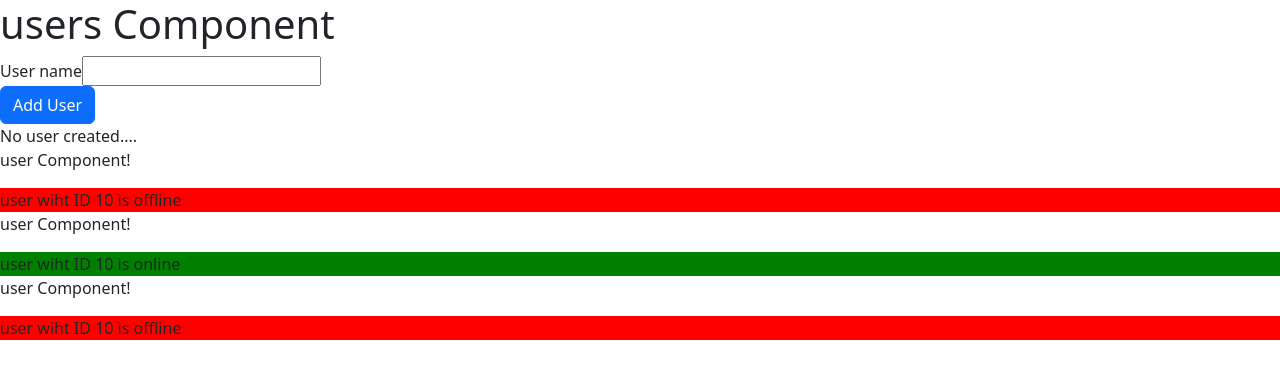
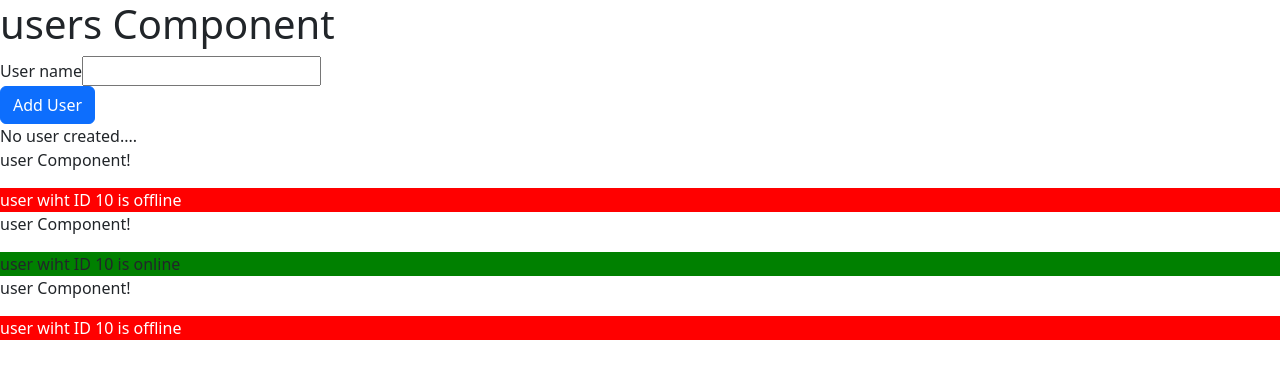
Before and after one commit to gittudemo/Angular-concepts, an Angular app: page / in a window 1280 px wide. Shown: the top 378 px of the page. Built offline with nearby package versions, Linux system fonts and the light colour scheme.

Commit message:
using ngClass to apply css class  Dynamically

```diff
--- a/src/app/user/user.component.css
+++ b/src/app/user/user.component.css
@@ -0,0 +1,3 @@
+.offline {
+  color: white;
+}
--- a/src/app/user/user.component.html
+++ b/src/app/user/user.component.html
@@ -1,3 +1,7 @@
 <p>user Component!</p>
 <!-- <div>user wiht ID {{userId}} is {{status }}</div> -->
- <div [ngStyle]="{'background-color' : getColor()}">user wiht ID {{userId}} is {{getuserStatus() }}</div>
+ <div
+ [ngStyle]="{'background-color' : getColor()}"
+ [ngClass]=" { offline : status === 'offline'}">
+ user wiht ID {{userId}} is {{getuserStatus() }}
+</div>
```
